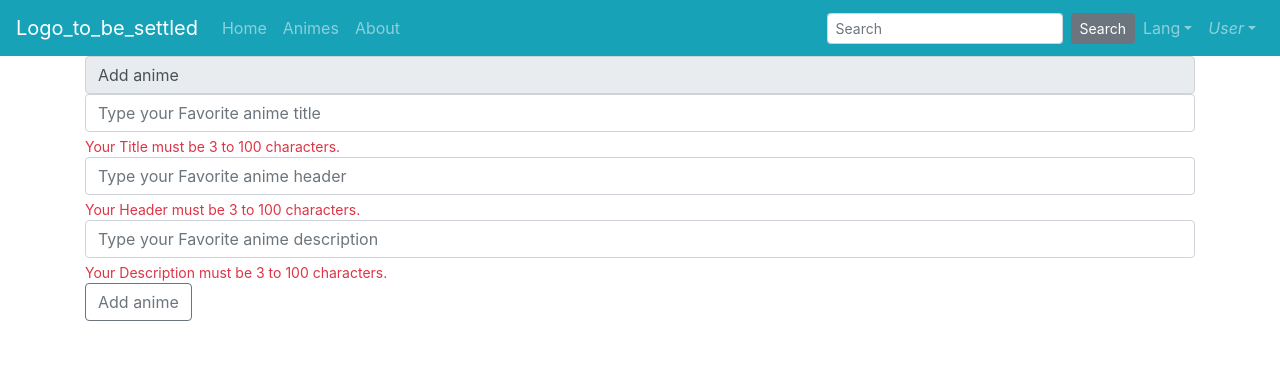
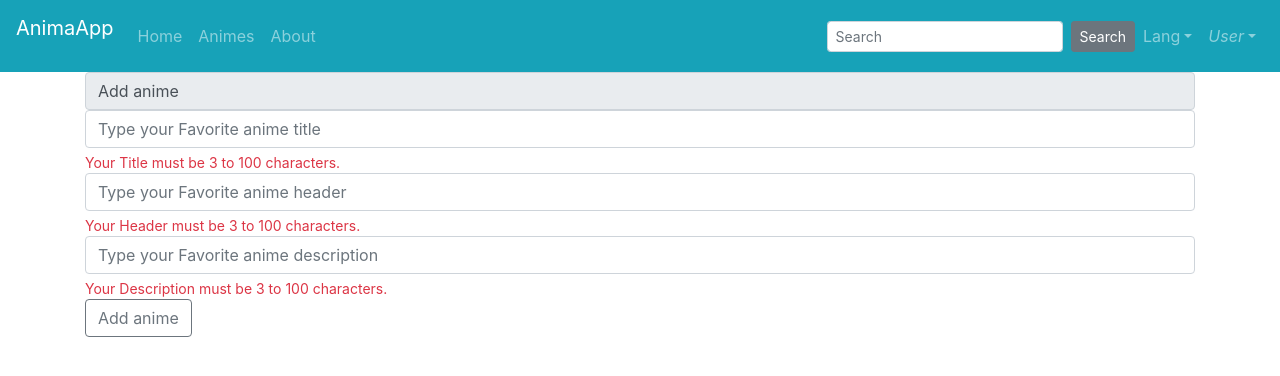
Before and after one commit to GabrielNunes12/masteringJS-using-vuejs, a Vue app: page /#/ in a window 1280 px wide. Shown: the top 376 px of the page. Built offline with nearby package versions, Linux system fonts and the light colour scheme.

Commit message:
[fix] paragraph instead

```diff
--- a/src/views/components/Header.vue
+++ b/src/views/components/Header.vue
@@ -2,7 +2,7 @@
   <div>
     <b-navbar toggleable="lg" type="dark" variant="info">
       <b-navbar-brand href="#">
-        <img src="" />Logo_to_be_settled
+        <p>AnimaApp</p>
       </b-navbar-brand>
 
       <b-navbar-toggle target="nav-collapse"></b-navbar-toggle>
```
